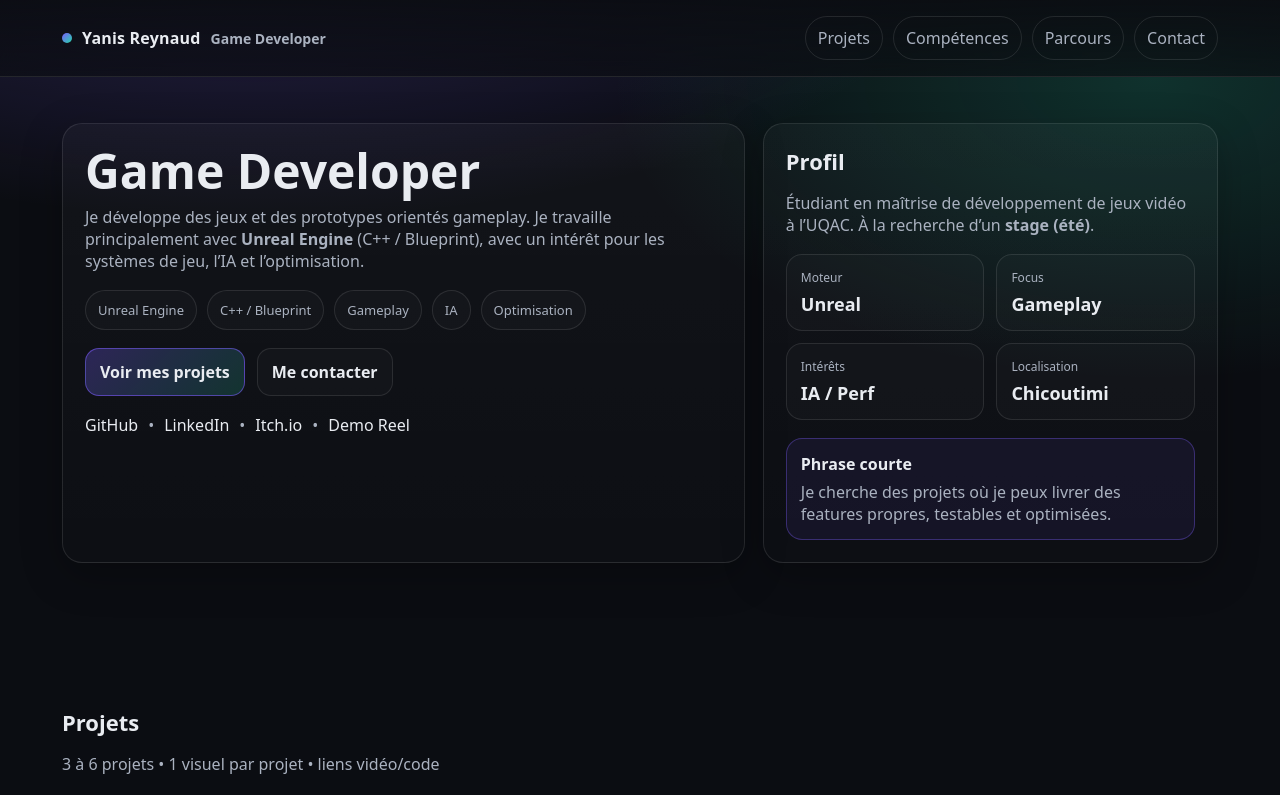
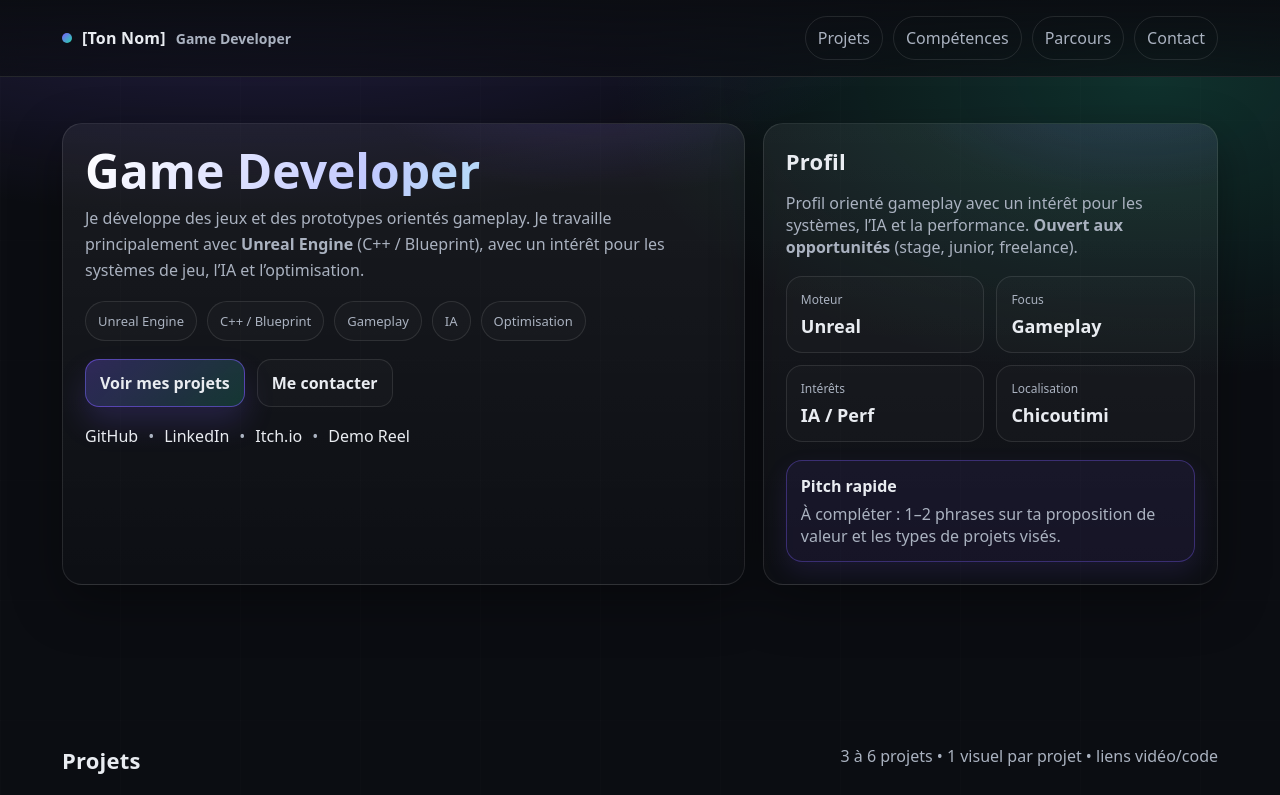
Before and after one commit to YanisRUSMB/SitePortfolio, a plain HTML site: page index.html in a window 1280 px wide. Shown: the top 795 px of the page. Drawn offline with Linux system fonts and the light colour scheme.

Commit message:
Make portfolio copy less personal

```diff
--- a/index.html
+++ b/index.html
@@ -3,8 +3,8 @@
 <head>
   <meta charset="utf-8" />
   <meta name="viewport" content="width=device-width, initial-scale=1" />
-  <title>Yanis Reynaud — Game Developer</title>
-  <meta name="description" content="Portfolio de Yanis Reynaud, Game Developer (Unreal Engine, C++/Blueprint)." />
+  <title>[Ton Nom] — Game Developer</title>
+  <meta name="description" content="Portfolio de [Ton Nom], Game Developer (Unreal Engine, C++/Blueprint)." />
   <link rel="stylesheet" href="style.css">
 </head>
 
@@ -14,7 +14,7 @@
     <div class="container nav">
       <div class="brand">
         <span class="dot"></span>
-        <span class="brandName">Yanis Reynaud</span>
+        <span class="brandName">[Ton Nom]</span>
         <span class="brandRole">Game Developer</span>
       </div>
 
@@ -67,8 +67,8 @@
         <div class="panel heroRight">
           <h2 class="h2">Profil</h2>
           <p class="muted">
-            Étudiant en maîtrise de développement de jeux vidéo à l’UQAC.
-            À la recherche d’un <strong>stage (été)</strong>.
+            Profil orienté gameplay avec un intérêt pour les systèmes, l’IA et la performance.
+            <strong>Ouvert aux opportunités</strong> (stage, junior, freelance).
           </p>
 
           <div class="stats">
@@ -91,9 +91,9 @@
           </div>
 
           <div class="noteBox">
-            <div class="noteTitle">Phrase courte</div>
+            <div class="noteTitle">Pitch rapide</div>
             <div class="noteText">
-              Je cherche des projets où je peux livrer des features propres, testables et optimisées.
+              À compléter : 1–2 phrases sur ta proposition de valeur et les types de projets visés.
             </div>
           </div>
         </div>
@@ -251,7 +251,7 @@
       <div class="container contactGrid">
         <div class="panel">
           <h2 class="h2">Contact</h2>
-          <p class="muted">Stage (été) / collaboration / projet : écris-moi.</p>
+          <p class="muted">Pour une collaboration, un stage ou un poste junior, écris-moi.</p>
           <div class="contactBtns">
             <a class="btn primary" href="mailto:[TON_EMAIL]">[TON_EMAIL]</a>
             <a class="btn" href="[LIEN_LINKEDIN]" target="_blank" rel="noopener">LinkedIn</a>
@@ -263,15 +263,15 @@
         <div class="panel">
           <h3 class="h3">Infos</h3>
           <div class="list">
-            <div class="item">• Localisation : Chicoutimi (QC)</div>
-            <div class="item">• Disponibilité : été [année]</div>
+            <div class="item">• Localisation : [Ville / Pays]</div>
+            <div class="item">• Disponibilité : [période]</div>
             <div class="item">• Domaines : gameplay / IA / perf</div>
           </div>
         </div>
       </div>
 
       <div class="container footer">
-        <span>© <span id="year"></span> Yanis Reynaud</span>
+        <span>© <span id="year"></span> [Ton Nom]</span>
         <span class="muted">Dernière mise à jour : <span id="updated"></span></span>
       </div>
     </section>
--- a/style.css
+++ b/style.css
@@ -7,6 +7,8 @@
   --line:rgba(255,255,255,.10);
   --accent:#7c5cff;
   --accent2:#24d6a7;
+  --glow: rgba(124,92,255,.28);
+  --shadow: 0 18px 50px rgba(0,0,0,.35);
 }
 
 *{box-sizing:border-box}
@@ -19,6 +21,19 @@ body{
     radial-gradient(1200px 500px at 20% -10%, rgba(124,92,255,.25), transparent 60%),
     radial-gradient(900px 500px at 90% 10%, rgba(36,214,167,.18), transparent 60%),
     var(--bg);
+  position:relative;
+  overflow-x:hidden;
+}
+
+body::before{
+  content:"";
+  position:fixed;
+  inset:0;
+  pointer-events:none;
+  background:
+    linear-gradient(90deg, rgba(255,255,255,.035) 1px, transparent 1px) 0 0 / 120px 120px,
+    linear-gradient(180deg, rgba(255,255,255,.025) 1px, transparent 1px) 0 0 / 120px 120px;
+  opacity:.35;
 }
 
 /* LAYOUT */
@@ -38,11 +53,16 @@ body{
 
 .sectionHeader{
   margin-bottom:22px;
+  display:flex;
+  align-items:flex-end;
+  justify-content:space-between;
+  gap:12px;
 }
 
 .h2{
   margin:0 0 8px;
   font-size:22px;
+  letter-spacing:.2px;
 }
 
 .h3{
@@ -54,6 +74,10 @@ body{
   margin:0 0 10px;
   font-size:48px;
   line-height:1.05;
+  background:linear-gradient(120deg, #ffffff 0%, #c2c9ff 45%, #98ffe4 100%);
+  -webkit-background-clip:text;
+  background-clip:text;
+  color:transparent;
 }
 
 .subtitle{
@@ -61,6 +85,7 @@ body{
   font-size:16px;
   color:var(--muted);
   max-width:65ch;
+  line-height:1.6;
 }
 
 .muted{color:var(--muted)}
@@ -71,7 +96,7 @@ body{
   top:0;
   z-index:10;
   backdrop-filter: blur(10px);
-  background: linear-gradient(to bottom, rgba(11,13,18,.92), rgba(11,13,18,.65));
+  background: linear-gradient(to bottom, rgba(11,13,18,.95), rgba(11,13,18,.65));
   border-bottom:1px solid var(--line);
 }
 
@@ -116,20 +141,33 @@ body{
   border-radius:999px;
   color:var(--muted);
   text-decoration:none;
+  transition:all .2s ease;
 }
 
 .navLink:hover{
   border-color:rgba(124,92,255,.45);
   color:var(--text);
+  box-shadow:0 10px 20px rgba(0,0,0,.2);
 }
 
 /* PANELS */
 .panel{
   border:1px solid var(--line);
-  background:linear-gradient(180deg, rgba(255,255,255,.03), rgba(255,255,255,.01));
+  background:linear-gradient(180deg, rgba(255,255,255,.06), rgba(255,255,255,.01));
   border-radius:20px;
   padding:22px;
-  box-shadow: 0 12px 40px rgba(0,0,0,.25);
+  box-shadow: var(--shadow);
+  position:relative;
+  overflow:hidden;
+}
+
+.panel::after{
+  content:"";
+  position:absolute;
+  inset:-1px;
+  background:radial-gradient(400px 200px at 80% -10%, rgba(124,92,255,.18), transparent 60%);
+  opacity:.8;
+  pointer-events:none;
 }
 
 /* HERO GRID */
@@ -158,6 +196,12 @@ body{
   background:rgba(255,255,255,.02);
   color:var(--muted);
   font-size:13px;
+  transition:transform .2s ease, border-color .2s ease;
+}
+
+.badge:hover{
+  transform:translateY(-2px);
+  border-color:rgba(124,92,255,.5);
 }
 
 .heroCtas{
@@ -191,12 +235,18 @@ body{
   text-decoration:none;
   color:var(--text);
   font-weight:700;
+  transition:transform .2s ease, box-shadow .2s ease, border-color .2s ease;
 }
 
-.btn:hover{transform:translateY(-1px)}
+.btn:hover{
+  transform:translateY(-2px);
+  box-shadow:0 12px 24px rgba(0,0,0,.35);
+  border-color:rgba(124,92,255,.4);
+}
 .btn.primary{
   border-color:rgba(124,92,255,.55);
   background:linear-gradient(135deg, rgba(124,92,255,.28), rgba(36,214,167,.18));
+  box-shadow:0 16px 30px rgba(124,92,255,.18);
 }
 
 .smallBtn{
@@ -218,6 +268,12 @@ body{
   border-radius:16px;
   padding:14px;
   background:rgba(255,255,255,.02);
+  transition:transform .2s ease, border-color .2s ease;
+}
+
+.stat:hover{
+  transform:translateY(-3px);
+  border-color:rgba(124,92,255,.4);
 }
 
 .statLabel{font-size:12px; color:var(--muted)}
@@ -228,6 +284,7 @@ body{
   border-radius:16px;
   padding:14px;
   background:rgba(124,92,255,.08);
+  box-shadow:0 10px 24px rgba(124,92,255,.12);
 }
 
 .noteTitle{font-weight:800; margin-bottom:6px}
@@ -248,6 +305,13 @@ body{
   display:flex;
   flex-direction:column;
   min-height:420px; /* prend de la place */
+  transition:transform .25s ease, box-shadow .25s ease, border-color .25s ease;
+}
+
+.card:hover{
+  transform:translateY(-6px);
+  box-shadow:var(--shadow);
+  border-color:rgba(124,92,255,.35);
 }
 
 .cardMedia{
@@ -261,6 +325,16 @@ body{
   justify-content:center;
   font-weight:900;
   color:rgba(255,255,255,.9);
+  position:relative;
+  overflow:hidden;
+}
+
+.cardMedia::after{
+  content:"";
+  position:absolute;
+  inset:0;
+  background:linear-gradient(180deg, rgba(0,0,0,0) 0%, rgba(0,0,0,.35) 100%);
+  opacity:.6;
 }
 
 .cardBody{
@@ -309,6 +383,12 @@ body{
   border-radius:16px;
   padding:16px;
   background:rgba(255,255,255,.02);
+  transition:transform .2s ease, border-color .2s ease;
+}
+
+.tlItem:hover{
+  transform:translateY(-3px);
+  border-color:rgba(36,214,167,.35);
 }
 .tlTitle{font-weight:900}
 .tlMeta{margin-top:6px}
```
